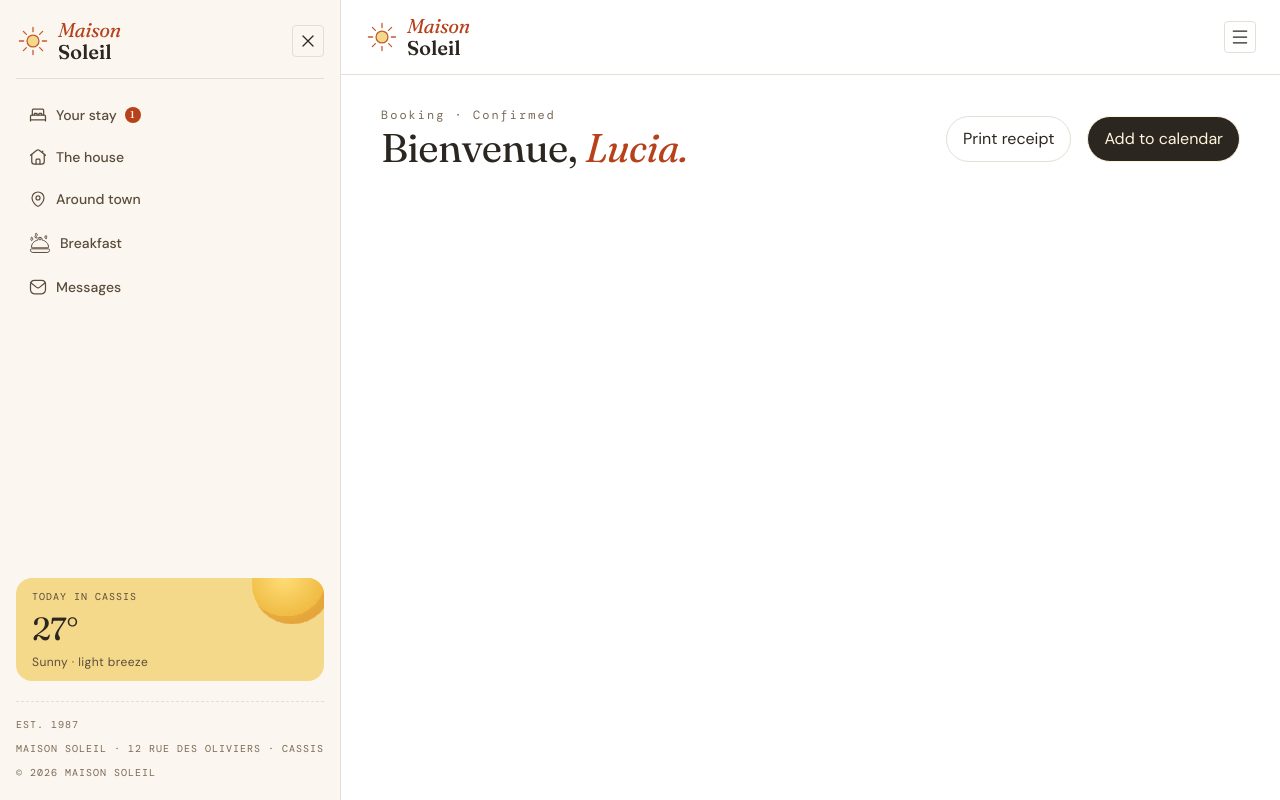
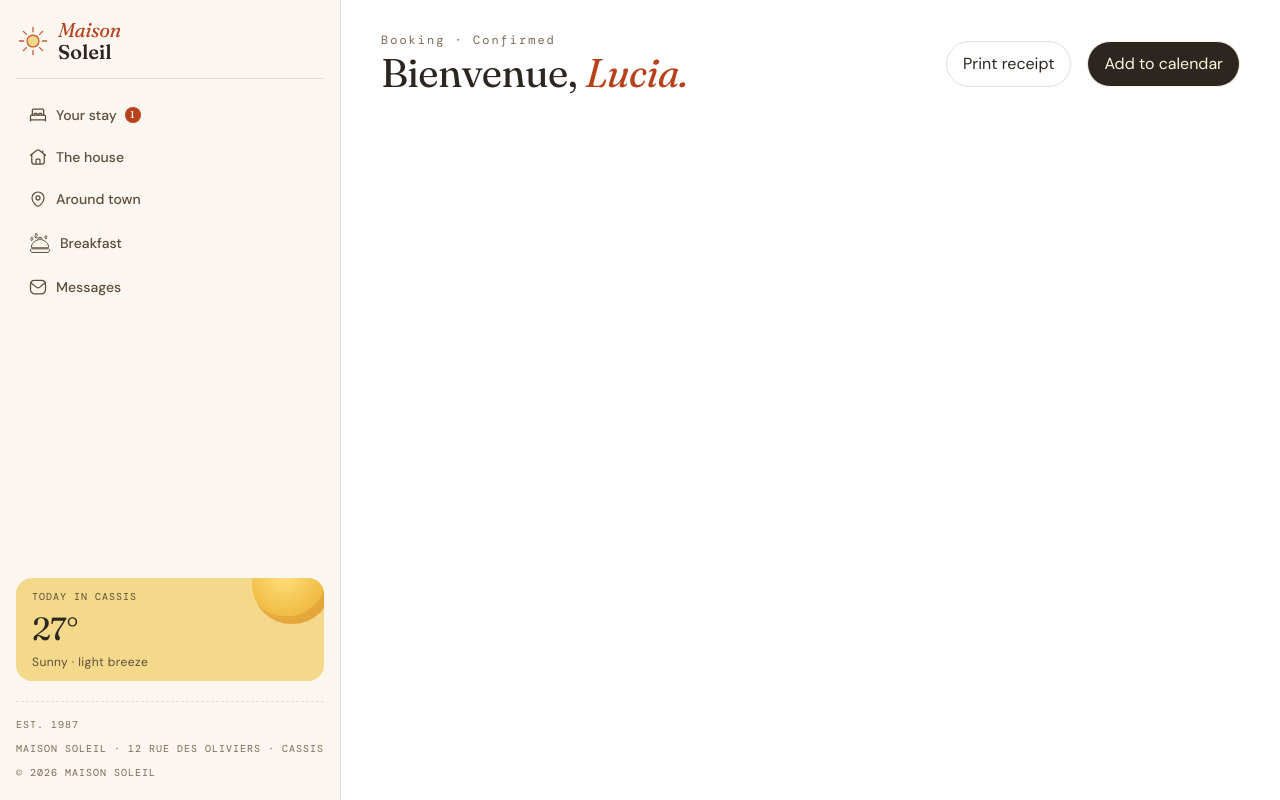
Before and after one commit to Quirozdev/hotel-booking-confirmation-page, a React (Vite) app: page / in a window 1280 px wide. Built offline with nearby package versions, Linux system fonts and the light colour scheme.

Commit message:
add open and close interaction for sidebar with animation

```diff
--- a/src/features/landing/pages/LandingPage.tsx
+++ b/src/features/landing/pages/LandingPage.tsx
@@ -1,15 +1,33 @@
 import { Header } from "../widgets/Header";
 import { SideBar } from "../widgets/Sidebar";
 import { MainSection } from "../widgets/MainSection";
+import { useState } from "react";
+import { Overlay } from "@/shared/components/Overlay";
 
 export function LandingPage() {
+  const [isMobileSidebarOpen, setIsMobileSidebarOpen] =
+    useState<boolean>(false);
+
   return (
     <div className="flex">
-      <SideBar />
+      <SideBar
+        isOpenOnMobile={isMobileSidebarOpen}
+        onClose={() => setIsMobileSidebarOpen(false)}
+      />
       <div className="flex-1">
-        <Header />
+        <Header
+          onMenuToggle={() => {
+            setIsMobileSidebarOpen((prev) => !prev);
+          }}
+        />
         <MainSection />
       </div>
+
+      <Overlay
+        isVisible={isMobileSidebarOpen}
+        onOverlayClick={() => setIsMobileSidebarOpen(false)}
+        className="xl:hidden"
+      />
     </div>
   );
 }
--- a/src/features/landing/widgets/Header.tsx
+++ b/src/features/landing/widgets/Header.tsx
@@ -1,15 +1,22 @@
 import Logo from "@/assets/images/logo.svg";
 import HamburgerIcon from "@/assets/images/icon-menu.svg";
 
-export function Header() {
+interface Props {
+  onMenuToggle: () => void;
+}
+
+export function Header({ onMenuToggle }: Props) {
   return (
-    <header className="relative flex flex-col gap-y-4">
+    <header className="relative flex flex-col gap-y-4 xl:hidden">
       <div className="flex items-center justify-between gap-4 border-b border-b-neutral-400 px-4 py-4 md:px-6">
         <a href="/" className="cursor-pointer">
           <img src={Logo} alt="Logo" />
         </a>
-        <button className="rounded-4 flex h-8 w-8 cursor-pointer items-center justify-center border border-neutral-400 outline-none hover:bg-neutral-200 focus:bg-neutral-100 focus:shadow-[0_0_0_3px_var(--color-neutral-100),0_0_0_5px_var(--color-terracotta-600)]">
-          <img src={HamburgerIcon} alt="Close icon" />
+        <button
+          className="rounded-4 flex h-8 w-8 cursor-pointer items-center justify-center border border-neutral-400 outline-none hover:bg-neutral-200 focus:bg-neutral-100 focus:shadow-[0_0_0_3px_var(--color-neutral-100),0_0_0_5px_var(--color-terracotta-600)]"
+          onClick={onMenuToggle}
+        >
+          <img src={HamburgerIcon} alt="Hamburger icon" />
         </button>
       </div>
     </header>
--- a/src/features/landing/widgets/Sidebar.tsx
+++ b/src/features/landing/widgets/Sidebar.tsx
@@ -2,16 +2,33 @@ import Logo from "@/assets/images/logo.svg";
 import CloseIcon from "@/assets/images/icon-close.svg";
 import { Menu } from "./Menu";
 import { WeatherCard } from "../components/WeatherCard";
+import { cn } from "@/shared/lib/cn";
 
-export function SideBar() {
+interface Props {
+  isOpenOnMobile: boolean;
+  onClose: () => void;
+}
+
+export function SideBar({ isOpenOnMobile, onClose }: Props) {
   return (
-    <div className="hidden min-h-screen flex-col border-r border-r-neutral-400 bg-neutral-100 p-4 md:px-6 md:py-4 xl:flex xl:px-4 xl:py-5">
+    <div
+      className={cn(
+        "fixed z-20 flex min-h-screen max-w-80 flex-col border-r border-r-neutral-400 bg-neutral-100 p-4 transition-transform duration-700 ease-in-out md:max-w-fit md:px-6 md:py-4 xl:static xl:flex xl:translate-x-0 xl:px-4 xl:py-5",
+        {
+          "translate-x-0": isOpenOnMobile,
+          "-translate-x-full": !isOpenOnMobile,
+        },
+      )}
+    >
       <div className="flex flex-1 flex-col gap-y-4">
         <div className="flex items-center justify-between gap-4">
           <a href="/" className="cursor-pointer">
             <img src={Logo} alt="Logo" />
           </a>
-          <button className="rounded-4 flex h-8 w-8 cursor-pointer items-center justify-center border border-neutral-400 outline-none hover:bg-neutral-200 focus:bg-neutral-100 focus:shadow-[0_0_0_3px_var(--color-neutral-100),0_0_0_5px_var(--color-terracotta-600)]">
+          <button
+            className="rounded-4 flex h-8 w-8 cursor-pointer items-center justify-center border border-neutral-400 outline-none hover:bg-neutral-200 focus:bg-neutral-100 focus:shadow-[0_0_0_3px_var(--color-neutral-100),0_0_0_5px_var(--color-terracotta-600)] xl:hidden"
+            onClick={onClose}
+          >
             <img src={CloseIcon} alt="Close icon" />
           </button>
         </div>
--- /dev/null
+++ b/src/shared/components/Overlay.tsx
@@ -0,0 +1,41 @@
+import { useEffect } from "react";
+import { cn } from "../lib/cn";
+
+interface Props extends React.ComponentProps<"div"> {
+  isVisible: boolean;
+  onOverlayClick: () => void;
+}
+
+export function Overlay({
+  isVisible,
+  onOverlayClick,
+  className,
+  ...props
+}: Props) {
+  useEffect(() => {
+    function onKeyUp(e: KeyboardEvent) {
+      if (e.key === "Escape") {
+        onOverlayClick();
+      }
+    }
+
+    document.addEventListener("keyup", onKeyUp);
+
+    return () => {
+      document.removeEventListener("keyup", onKeyUp);
+    };
+  });
+
+  if (!isVisible) return null;
+
+  return (
+    <div
+      className={cn(
+        "fixed top-0 left-0 z-10 min-h-screen w-full bg-neutral-900 opacity-80",
+        className,
+      )}
+      onClick={onOverlayClick}
+      {...props}
+    ></div>
+  );
+}
```
